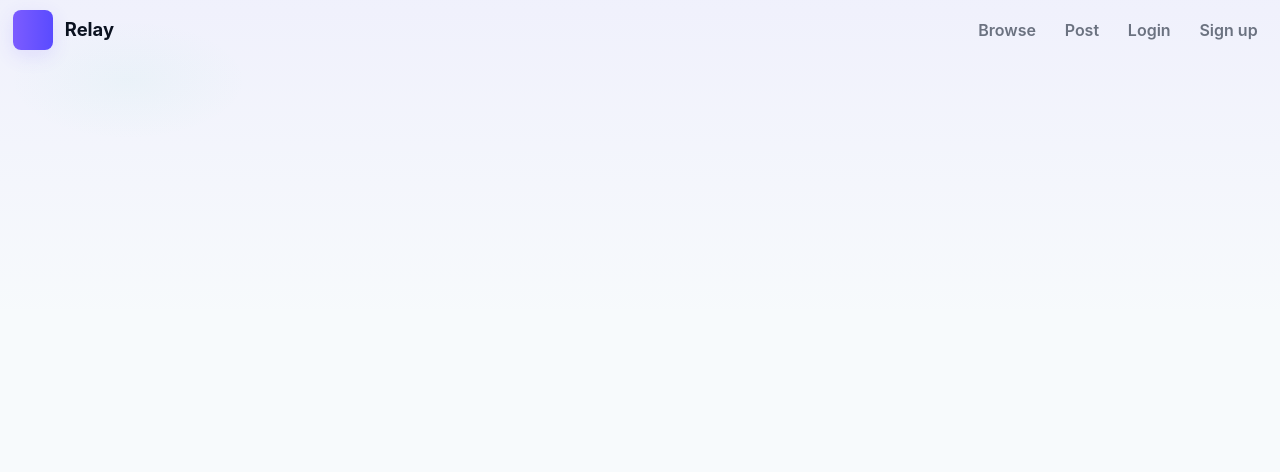
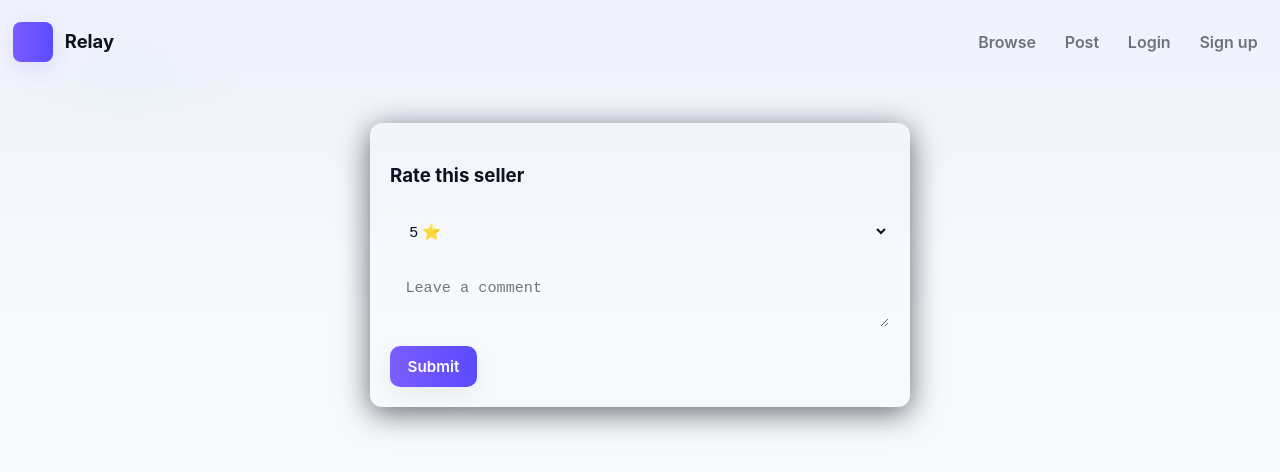
Before and after one commit to Enochteo/relay-mvp, a React (Vite) app in the folder client/frontend/: page /profile/1/rate in a window 1280 px wide. Shown: the top 472 px of the page. Built offline with nearby package versions, Linux system fonts and the light colour scheme.

Commit message:
add seller ratings

```diff
--- a/client/frontend/src/App.jsx
+++ b/client/frontend/src/App.jsx
@@ -10,6 +10,8 @@ import VerifyEmail from "./pages/auth/VerifyEmail";
 import ProtectedRoute from "./components/ProtectedRoute";
 import ItemDetail from "./pages/items/ItemDetail";
 import EditItem from "./pages/items/EditItem";
+import Profile from "./pages/Profile";
+import RateProfile from "./pages/RateProfile";
 
 
 function App() {
@@ -25,6 +27,8 @@ function App() {
         <Route path="/post" element={<ProtectedRoute><PostItem /></ProtectedRoute>} />
         <Route path="/items/:id" element={<ItemDetail />} />
         <Route path="/items/:id/edit" element={<EditItem />} />
+        <Route path="/profile/:id" element={<Profile />} />
+        <Route path="/profile/:id/rate" element={<RateProfile />} />
       </Routes>
     </Router>
     )
--- a/client/frontend/src/pages/Browse.jsx
+++ b/client/frontend/src/pages/Browse.jsx
@@ -28,11 +28,11 @@ function Browse() {
           }}
         >
           {items.map((item) => (
-            <div key={item.id} className="card" style={{ display: 'flex', flexDirection: 'column', gap: 8 }}>
+            <div key={item.id} className="card">
   <div
     style={{
       height: 120,
-                  background: item.images && item.images.length > 0
+      background: item.images.length
         ? `url(${item.images[0].image}) center center/cover no-repeat`
         : "linear-gradient(90deg,var(--accent), var(--accent-2))",
       borderRadius: 8,
@@ -40,15 +40,32 @@ function Browse() {
     }}
   />
   <h3 style={{ margin: 0 }}>{item.title}</h3>
-              <p className="muted" style={{ margin: 0, minHeight: 32 }}>{item.description}</p>
-              <div style={{ display: 'flex', justifyContent: 'space-between', alignItems: 'center', marginTop: 8 }}>
+  <p className="muted" style={{ margin: 0 }}>{item.description}</p>
+
+  {/* Seller info */}
+  <p style={{ fontSize: "0.9rem", margin: "4px 0" }}>
+    Seller:
+    <button
+      className="link-btn"
+      onClick={() => navigate(`/profile/${item.seller.id}`)}
+      style={{ marginLeft: 4 }}
+    >
+      {item.seller.full_name || item.seller.email}
+    </button>
+  </p>
+  <p className="muted">
+    ⭐ {item.seller.profile.rating_avg.toFixed(1)} ({item.seller.profile.rating_count})
+  </p>
+
+  <div style={{ display: "flex", justifyContent: "space-between", marginTop: 8 }}>
     <strong>${item.price}</strong>
-                <div style={{ display: 'flex', gap: 8 }}>
+    <div style={{ display: "flex", gap: 8 }}>
       <button className="btn secondary" onClick={() => navigate(`/items/${item.id}`)}>View</button>
       <button className="btn">Contact</button>
     </div>
   </div>
 </div>
+
           ))}
         </div>
       </div>
--- /dev/null
+++ b/client/frontend/src/pages/Profile.jsx
@@ -0,0 +1,43 @@
+import { useEffect, useState } from "react";
+import { useParams, useNavigate } from "react-router-dom";
+import api from "../api/axios";
+
+function Profile() {
+  const { id } = useParams();
+  const [profile, setProfile] = useState(null);
+  const navigate = useNavigate();
+
+  useEffect(() => {
+    api
+      .get(`/users/profile/${id}/`)
+      .then((res) => setProfile(res.data))
+      .catch((err) => console.error("Failed to load profile", err));
+  }, [id]);
+
+  if (!profile) return <p>Loading...</p>;
+
+  return (
+    <div className="app-shell">
+      <div className="card" style={{ maxWidth: 600, margin: "0 auto" }}>
+        <h2>{profile.user_full_name || profile.user_email}</h2>
+        {profile.graduation_year && (
+          <p>Class of {profile.graduation_year}</p>
+        )}
+        {profile.major && <p>{profile.major}</p>}
+        {profile.bio && <p>{profile.bio}</p>}
+        <p>
+          ⭐ {profile.rating_avg?.toFixed(1)} ({profile.rating_count} reviews)
+        </p>
+
+        <button
+          className="btn"
+          onClick={() => navigate(`/profile/${id}/rate`)}
+        >
+          Leave a Review
+        </button>
+      </div>
+    </div>
+  );
+}
+
+export default Profile;
--- /dev/null
+++ b/client/frontend/src/pages/RateProfile.jsx
@@ -0,0 +1,56 @@
+import { useState, useContext } from "react";
+import { useParams, useNavigate } from "react-router-dom";
+import api from "../api/axios";
+import { AuthContext } from "../context/AuthContext";
+
+function RateProfile() {
+  const { id } = useParams(); // useParams will give `id` from /profile/:id/rate
+  const { accessToken } = useContext(AuthContext);
+  const [score, setScore] = useState(5);
+  const [comment, setComment] = useState("");
+  const navigate = useNavigate();
+
+  const handleSubmit = async (e) => {
+    e.preventDefault();
+    try {
+      await api.post(
+        `/users/profile/${id}/rate/`,
+        { score, comment },
+        { headers: { Authorization: `Bearer ${accessToken}` } }
+      );
+      alert("Rating submitted!");
+      navigate(`/profile/${id}`);
+    } catch (err) {
+      console.error("Failed to rate", err);
+      alert("Error submitting rating");
+    }
+  };
+
+  return (
+    <div className="app-shell container-center">
+      <form onSubmit={handleSubmit} className="card" style={{ width: 500 }}>
+        <h3>Rate this seller</h3>
+        <select
+          value={score}
+          onChange={(e) => setScore(Number(e.target.value))}
+          style={{ marginBottom: 12 }}
+        >
+          {[1, 2, 3, 4, 5].map((n) => (
+            <option key={n} value={n}>
+              {n} ⭐
+            </option>
+          ))}
+        </select>
+        <textarea
+          placeholder="Leave a comment"
+          value={comment}
+          onChange={(e) => setComment(e.target.value)}
+          style={{ marginBottom: 12 }}
+        />
+        <button className="btn">Submit</button>
+      </form>
+    </div>
+  );
+}
+
+export default RateProfile;
--- a/client/frontend/src/pages/auth/Register.jsx
+++ b/client/frontend/src/pages/auth/Register.jsx
@@ -6,6 +6,9 @@ export default function Register() {
   const [form, setForm] = useState({
     email: "",
     full_name: "",
+    major: "",
+    bio: "",
+    graduation_year: "",
     password1: "",
     password2: "",
   });
@@ -39,6 +42,15 @@ export default function Register() {
             <input name="full_name" placeholder="Full Name" onChange={handleChange} />
           </div>
           <div className="form-row">
+            <input type="text" name="major" placeholder="Major" onChange={handleChange} />
+          </div>
+          <div className="form-row">
+            <input type="text" name="bio" placeholder="Tell us about yourself" onChange={handleChange} />
+          </div>
+          <div className="form-row">
+            <input type="number" name="graduation_year" placeholder="Graduation Year (e.g. 2027)" onChange={handleChange} />
+          </div>
+          <div className="form-row">
             <input type="password" name="password1" placeholder="Password" onChange={handleChange} />
           </div>
           <div className="form-row">
@@ -48,8 +60,7 @@ export default function Register() {
             <button className="btn" type="submit">Sign Up</button>
           </div>
         </form>
-        {message && <p className="muted">{message}</p>}
-      </div>
+{message && <p className="muted" style={{ color: "red" }}>{message}</p>}      </div>
     </div>
   );
 }
```
Lines whose indentation alone changed are shown as unchanged.
